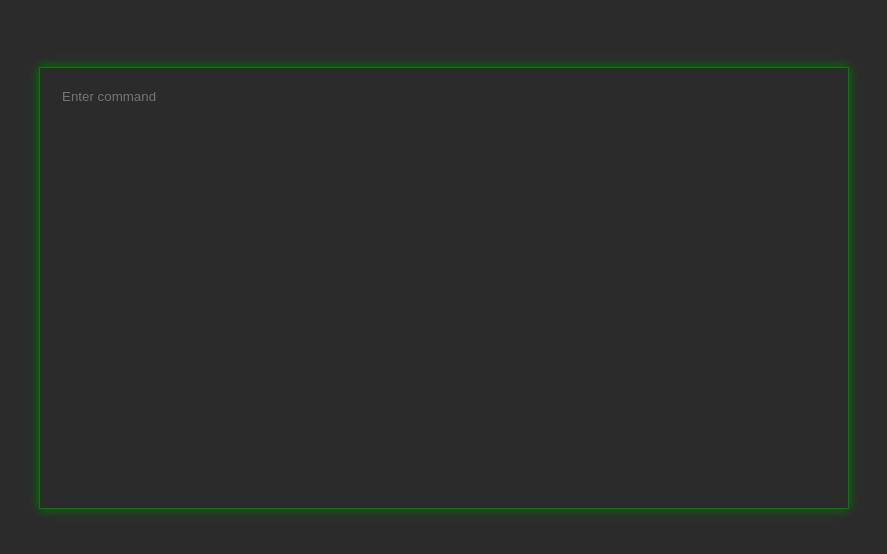
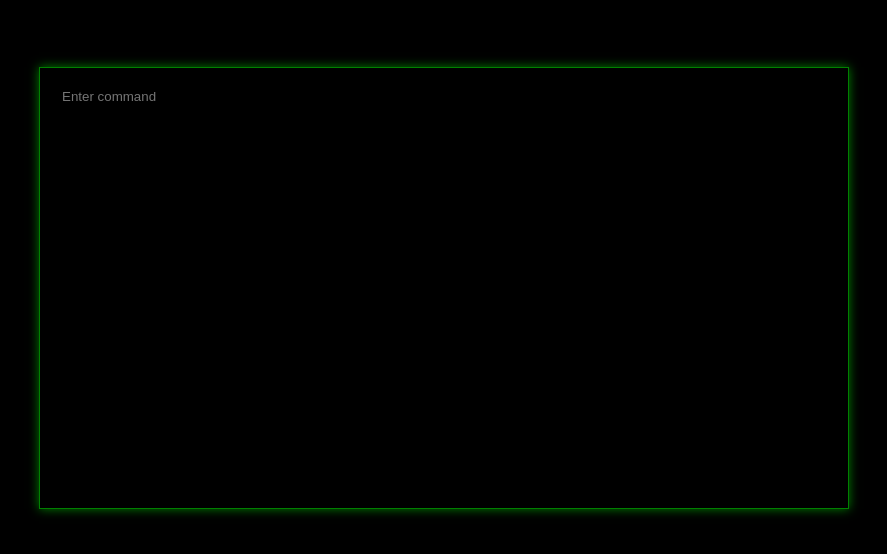
Before and after one commit to thybytecast/EDS-active-terminal, a plain HTML site: page index.html in a window 1280 px wide. Shown: the part 112-666 px from the top of the page, without its empty margins (196-1083 px from the left). Drawn offline with Linux system fonts and the light colour scheme.

Commit message:
Update index.html

```diff
--- a/index.html
+++ b/index.html
@@ -6,7 +6,7 @@
     <title>Command Prompt</title>
     <style>
         body {
-            background-color: #2b2b2b;
+            background-color: black;
             color: green;
             font-family: monospace;
             display: flex;
@@ -24,7 +24,7 @@
         }
         .input-field {
             width: 100%;
-            background-color: #2b2b2b;
+            background-color: black;
             color: green;
             border: none;
             outline: none;
```
